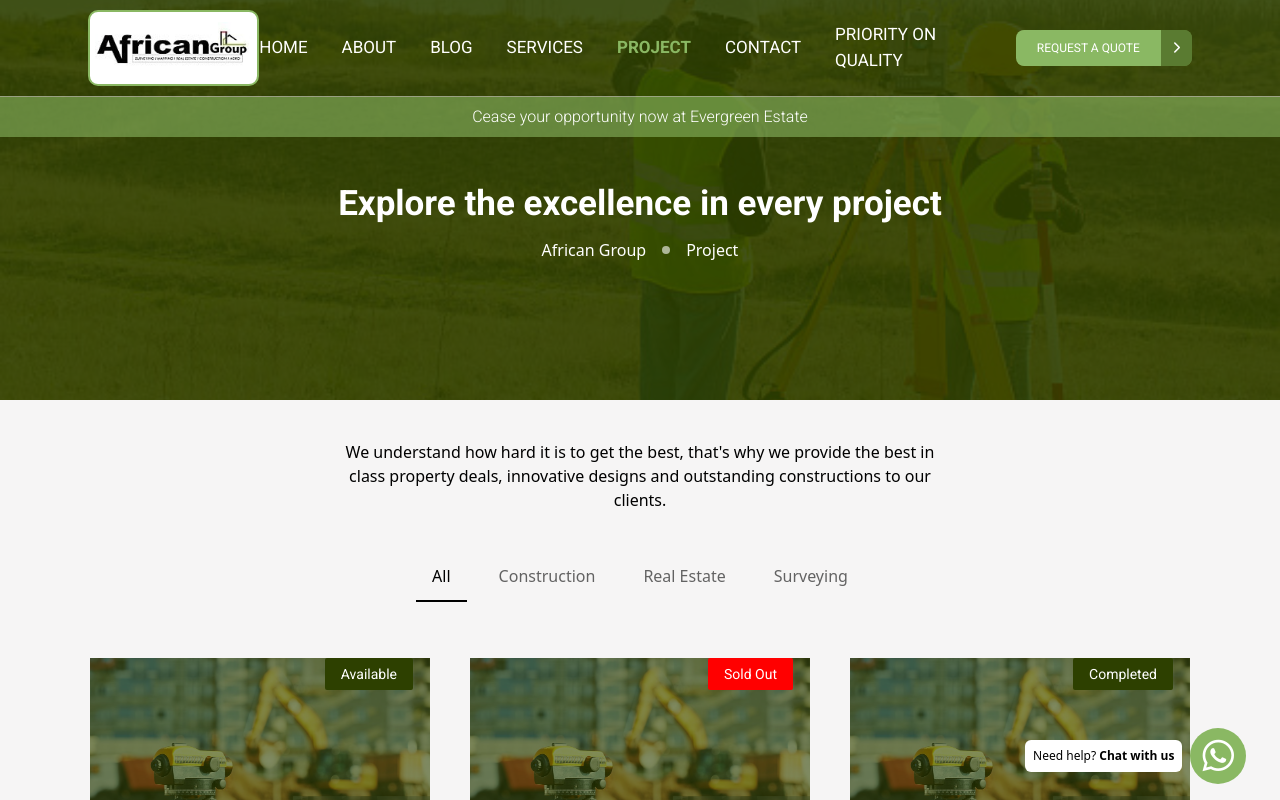
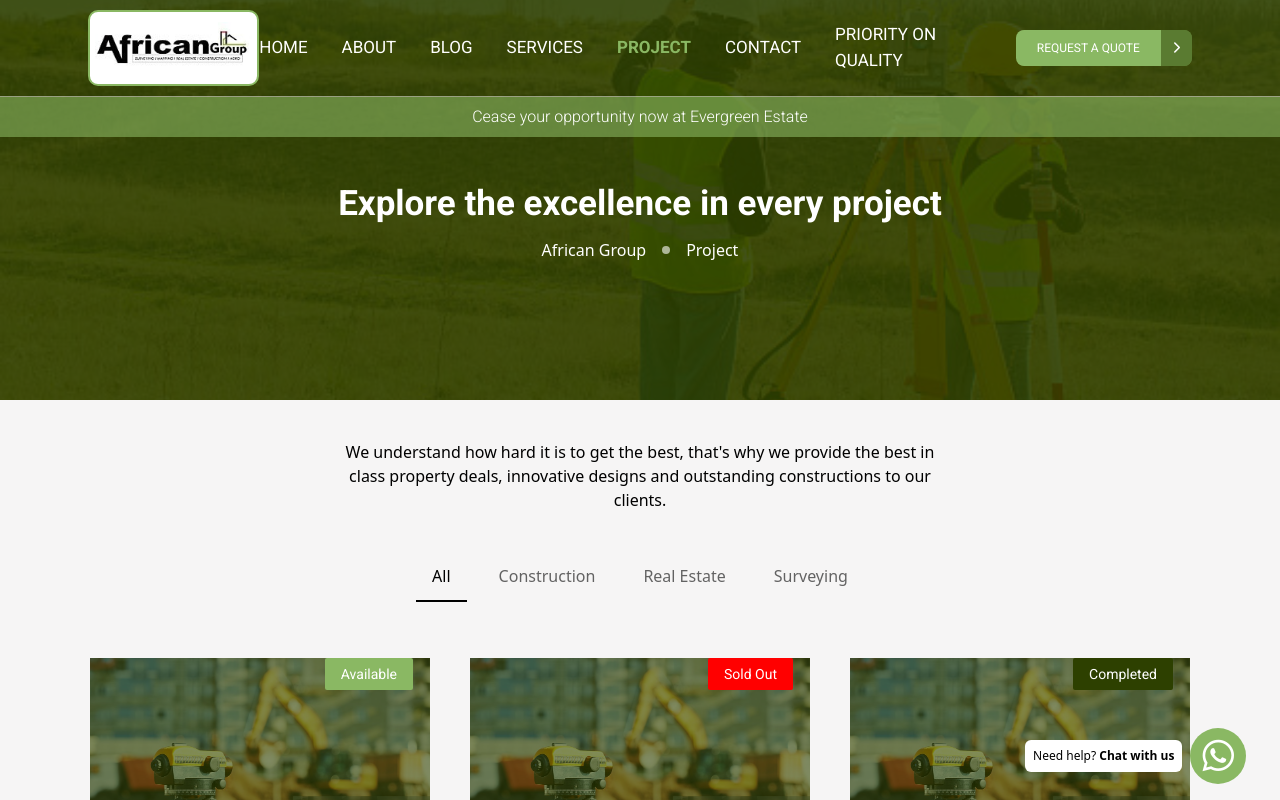
Before and after one commit to Peteru2/AfricanGroup, a React (Vite) app: page /Project in a window 1280 px wide. Shown: the top 800 px of the page. Built offline with nearby package versions, Linux system fonts and the light colour scheme; a web font is replaced by a local one.

Commit message:
New Update added

```diff
--- a/src/component/ProjectComp/Construction.jsx
+++ b/src/component/ProjectComp/Construction.jsx
@@ -21,7 +21,7 @@ const Construction = () => {
 }}
 initial="hidden"
 whileInView="visible"
-transition={{delay: index*  0.5,
+transition={{delay: index*  0.2,
 duration: 0.3}}
 key={index}
 className="relative group"
--- a/src/component/ProjectComp/ProjLists.jsx
+++ b/src/component/ProjectComp/ProjLists.jsx
@@ -60,10 +60,10 @@ const ProjList = () => {
 
                     </div>
                     <div className="flex justify-center mb-14">
-                        <h2 onClick={handleAll} className={`${all?" border-b-2  text-center":" text-black text-opacity-60"} py-3 px-4  mx-2 cursor-pointer  `}>All</h2>
-                        <h2 onClick={handleConstruction} className={`${construction?" border-b-2  text-center":" text-black text-opacity-60"} py-3 px-4  mx-2 cursor-pointer    `}>Construction</h2>
-                        <h2  onClick={handleRealEstate} className={`${realEstate?" border-b-2  text-center":" text-black text-opacity-60"} py-3 px-4  mx-2 cursor-pointer   `}>Real Estate</h2>
-                        <h2  onClick={handleSurvey} className={`${survey?" border-b-2  text-center":" text-black text-opacity-60"} py-3 px-4  mx-2 cursor-pointer   `}>Surveying</h2>
+                        <h2 onClick={handleAll} className={`${all?" border-b-2 transition-all duration-300 ease-in-out text-center":" text-black text-opacity-60"} py-3 px-4  mx-2 cursor-pointer  `}>All</h2>
+                        <h2 onClick={handleConstruction} className={`${construction?" border-b-2 transition-all duration-300 ease-in-out text-center":" text-black text-opacity-60"} py-3 px-4  mx-2 cursor-pointer    `}>Construction</h2>
+                        <h2  onClick={handleRealEstate} className={`${realEstate?" border-b-2 transition-all duration-300 ease-in-out text-center":" text-black text-opacity-60"} py-3 px-4  mx-2 cursor-pointer   `}>Real Estate</h2>
+                        <h2  onClick={handleSurvey} className={`${survey?" border-b-2 transition-all duration-300 ease-in-out text-center":" text-black text-opacity-60"} py-3 px-4  mx-2 cursor-pointer   `}>Surveying</h2>
 
 
                     </div>
@@ -80,7 +80,7 @@ const ProjList = () => {
 }}
 initial="hidden"
 whileInView="visible"
-transition={{delay: index*  0.5,
+transition={{delay: index*  0.2,
 duration: 0.5}}
 key={index}
 className="relative group"
@@ -93,7 +93,7 @@ style={{ 'maxWidth': '100%', 'height': 'auto', position: 'relative' }}>
 
     <div className="absolute inset-0 bg-public bg-opacity-60 group-hover:bg-public transition ease-in-out  duration-500" style={{  zIndex: 1}}>
 
-    <div className={`${ data.status=="Available"? "bg-public text-white": data.status=="Ongoing"?"bg-yellow bg-opacity-80 text-black":data.status =="Sold Out"?"bg-red text-white":data.status=="Completed"?"bg-public text-white":""} text-sm absolute right-[17px] py-[6px] px-4  rounded-[2px]  `}>
+    <div className={`${ data.status=="Available"? "bg-private text-white": data.status=="Ongoing"?"bg-yellow bg-opacity-80 text-black":data.status =="Sold Out"?"bg-red text-white":data.status=="Completed"?"bg-public text-white":""} text-sm absolute right-[17px] py-[6px] px-4  rounded-[2px]  `}>
     <h2>{data.status}</h2>
     </div>
     <div className="absolute inset-1 px-10 flex justify-center items-center]">
```
